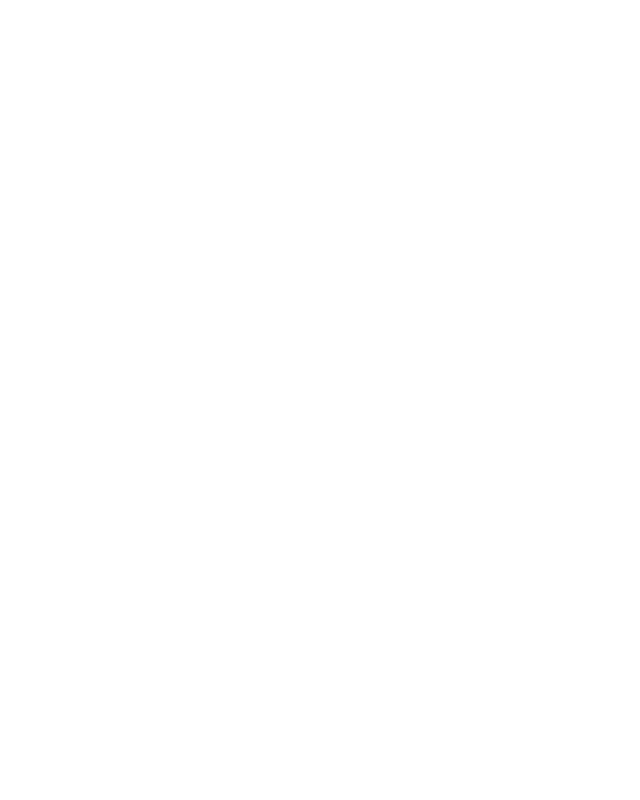
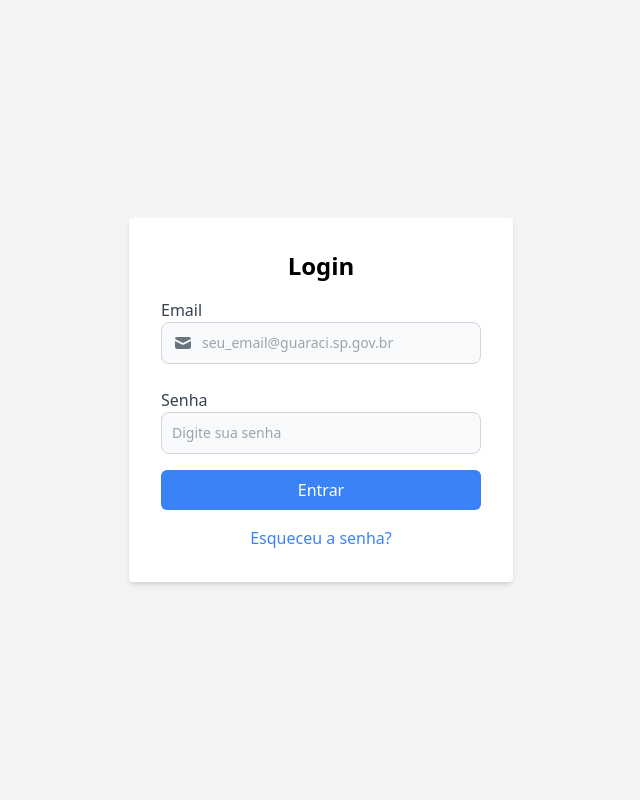
Before and after one commit to luisotaviopilotto/PsOnline, a Django app: page / in a window 1280 px wide. Before the commit the part shown is empty. Shown: the whole page, without its empty margins (319-959 px from the left). Run offline with Django 5.2, Linux system fonts and the light colour scheme; some libraries are stand-ins or nearby versions.

Commit message:
:sparkles: feat: Página de login

```diff
--- /dev/null
+++ b/app_authentication/templates/login.html
@@ -0,0 +1,29 @@
+{% extends 'layouts/_default.html' %}
+{% load static %}
+
+{% block content %}
+<div class="bg-white p-8 rounded shadow-md w-full sm:w-96">
+    <h2 class="text-2xl font-semibold mb-4 text-center">Login</h2>
+    <!-- Formulário de Login -->
+    <form class="space-y-4">
+        <div>
+            <label for="email" class="block text-gray-700">Email</label>
+            <div class="relative mb-6">
+                <div class="absolute inset-y-0 left-0 flex items-center pl-3 pointer-events-none">
+                    <svg class="w-5 h-5 text-gray-500 dark:text-gray-400" fill="currentColor" viewBox="0 0 20 20" xmlns="http://www.w3.org/2000/svg"><path d="M2.003 5.884L10 9.882l7.997-3.998A2 2 0 0016 4H4a2 2 0 00-1.997 1.884z"></path><path d="M18 8.118l-8 4-8-4V14a2 2 0 002 2h12a2 2 0 002-2V8.118z"></path></svg>
+                </div>
+                <input type="email" id="input-group-1" class="bg-gray-50 border border-gray-300 text-gray-900 text-sm rounded-lg focus:outline-none focus:border-slate-500 focus:ring-transparent block w-full pl-10 p-2.5  dark:bg-gray-700 dark:border-gray-600 dark:placeholder-gray-400 dark:text-white dark:focus:ring-blue-500 dark:focus:border-blue-500" placeholder="seu_email@guaraci.sp.gov.br">
+            </div>
+        </div>
+        <div>
+            <label for="password" class="block text-gray-700">Senha</label>
+            <input type="password" class="bg-gray-50 border border-gray-300 text-gray-900 text-sm rounded-lg focus:outline-none focus:border-slate-500 focus:ring-transparent block w-full p-2.5  dark:bg-gray-700 dark:border-gray-600 dark:placeholder-gray-400 dark:text-white dark:focus:ring-blue-500 dark:focus:border-blue-500" placeholder="Digite sua senha">
+        </div>
+        <button type="submit" class="w-full bg-blue-500 text-white rounded-md py-2 focus:outline-none hover:bg-blue-600 transition duration-300">Entrar</button>
+    </form>
+    <!-- Fim do Formulário de Login -->
+    <div class="mt-4 text-center">
+        <a href="#" class="text-blue-500 hover:underline">Esqueceu a senha?</a>
+    </div>
+</div>
+{% endblock content %}
--- a/app_authentication/views.py
+++ b/app_authentication/views.py
@@ -2,4 +2,4 @@
 
 # FORMULÁRIO DE LOGIN
 def user_authentication(request):
-    return render(request, 'layouts/_default.html')
+    return render(request, 'login.html')
--- a/templates/layouts/_default.html
+++ b/templates/layouts/_default.html
@@ -12,19 +12,17 @@
     <title>StockFlow2.0</title>
     {% block header %}{% endblock header %}
 </head>
-<body>
+<body class="bg-gray-100 h-screen flex justify-center items-center">
 	<!-- Preloader -->
     <div id="preloader">
         <div id="status">&nbsp;</div>
     </div>
 
-	<div class="w-screen h-screen flex justify-start">
-        {% block sidebar %}{% endblock sidebar %}
-        {% block content %}{% endblock content %}
-        {% block footer %}{% endblock footer %}
-    </div>
+    {% block sidebar %}{% endblock sidebar %}
+    {% block content %}{% endblock content %}
+    {% block footer %}{% endblock footer %}
 
-	<!-- jQuery Plugin -->
+        <!-- jQuery Plugin -->
     <script type="text/javascript" src="https://code.jquery.com/jquery-1.12.3.min.js"></script>
 
 	<!-- Preloader -->
```
Also changed, not shown: project_setup/settings.py (+6 -2 lines).
